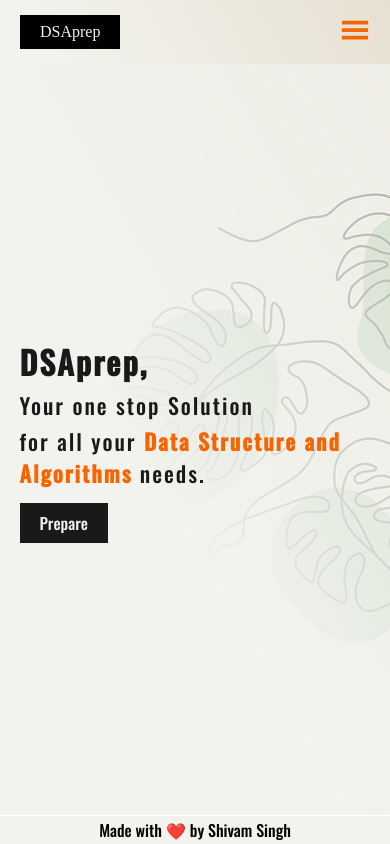
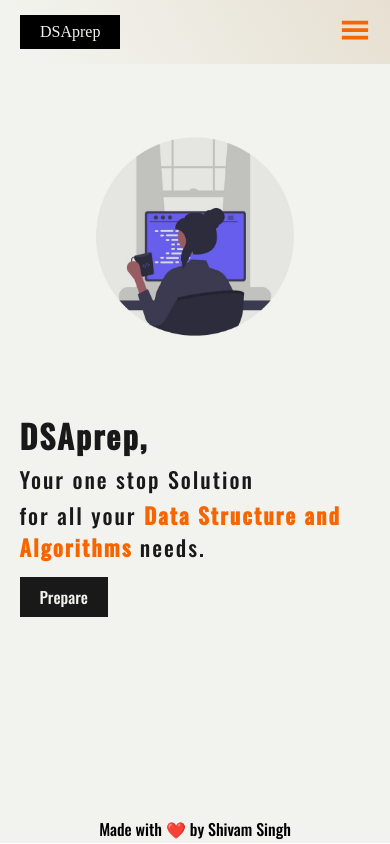
Before and after one commit to shivam003a/DSAprep, a React (Create React App) app in the folder client/: page /#/ in a window 390 px wide. Built offline with nearby package versions, Linux system fonts and the light colour scheme; a web font is replaced by a local one.

Commit message:
added image

```diff
--- a/client/src/App.css
+++ b/client/src/App.css
@@ -107,7 +107,7 @@ nav{
   display: flex;
   align-items: center;
   background-color: var(--white);
-  background: linear-gradient(60deg, var(--white) 40%, transparent 250%), url('./images/bg.png');
+  /* background: linear-gradient(60deg, var(--white) 40%, transparent 250%), url('./images/bg.png'); */
   /* animation-name: home-pop;
   animation-duration: .5s;
   animation-timing-function: linear;
@@ -161,19 +161,34 @@ nav{
   align-items: center;
 }
 .home-img img{
-  width: 40%;
+  width: 60%;
+  mix-blend-mode: multiply;
 }
 
 @media only screen and (max-width: 700px) {
-  .home-img{
+
+  .home{
+    flex-direction: column-reverse;
+    justify-content: center;
+    align-items: center;
+  }
+
+  /* .home-img{
     display: none;
-  }
+  } */
   .home-content{
     width: 100%;
     padding: 0 5%;
+    height: 54%;
   }
   .home-content-left{
     display: none;
+  }
+  .home-img{
+    height: 46%;
+  }
+  .home-img img{
+    width: 280px;
   }
 }
 
@@ -388,7 +403,4 @@ nav{
   align-items: center;
   padding: 2px;
   background-color: var(--white);
-  position: fixed;
-  bottom: 0;
-  left: 0;
 }
--- a/client/src/Components/Home.js
+++ b/client/src/Components/Home.js
@@ -1,6 +1,6 @@
 import React from "react";
 import { NavLink } from "react-router-dom";
-import HomeImg from '../images/home-img.png';
+import HomeImg from '../images/home-img.jpeg';
 
 const Home = () => {
 
```
Also changed, not shown: client/src/images/home-img.jpeg (added), 8 other files (tests, documents, lock files or other folders).
